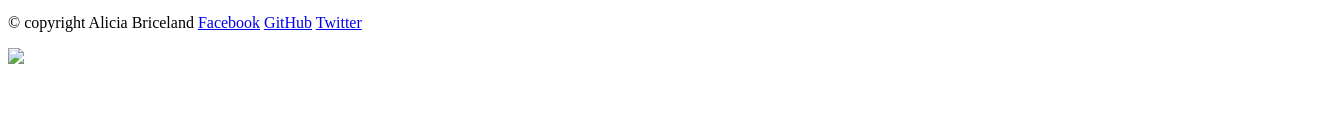
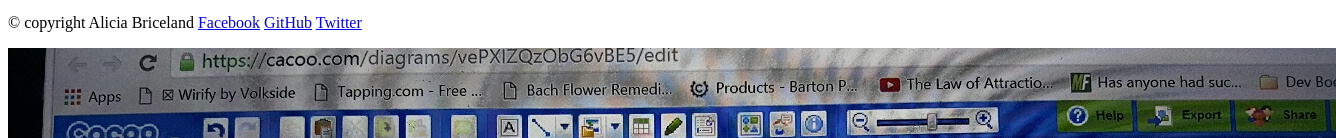
Before and after one commit to abriceland/abriceland.github.io, a plain HTML site: page blog-template.html in a window 1280 px wide. Shown: the part 858-996 px from the top of the page, 1336 px wide, since content can reach past the window. Before the commit the page ends 934 px from the top, so only its background shows below. Drawn offline with Linux system fonts and the light colour scheme.

Commit message:
Revise image

```diff
--- a/blog-template.html
+++ b/blog-template.html
@@ -58,11 +58,10 @@
 	</p>
 </footer>
 
-</html>
 
 
-<html>
-<img src="2.7 Wireframe.jpg">
+<img src="/imgs/2.7 Wireframe.jpg">
+
 </html>
 
 
```
